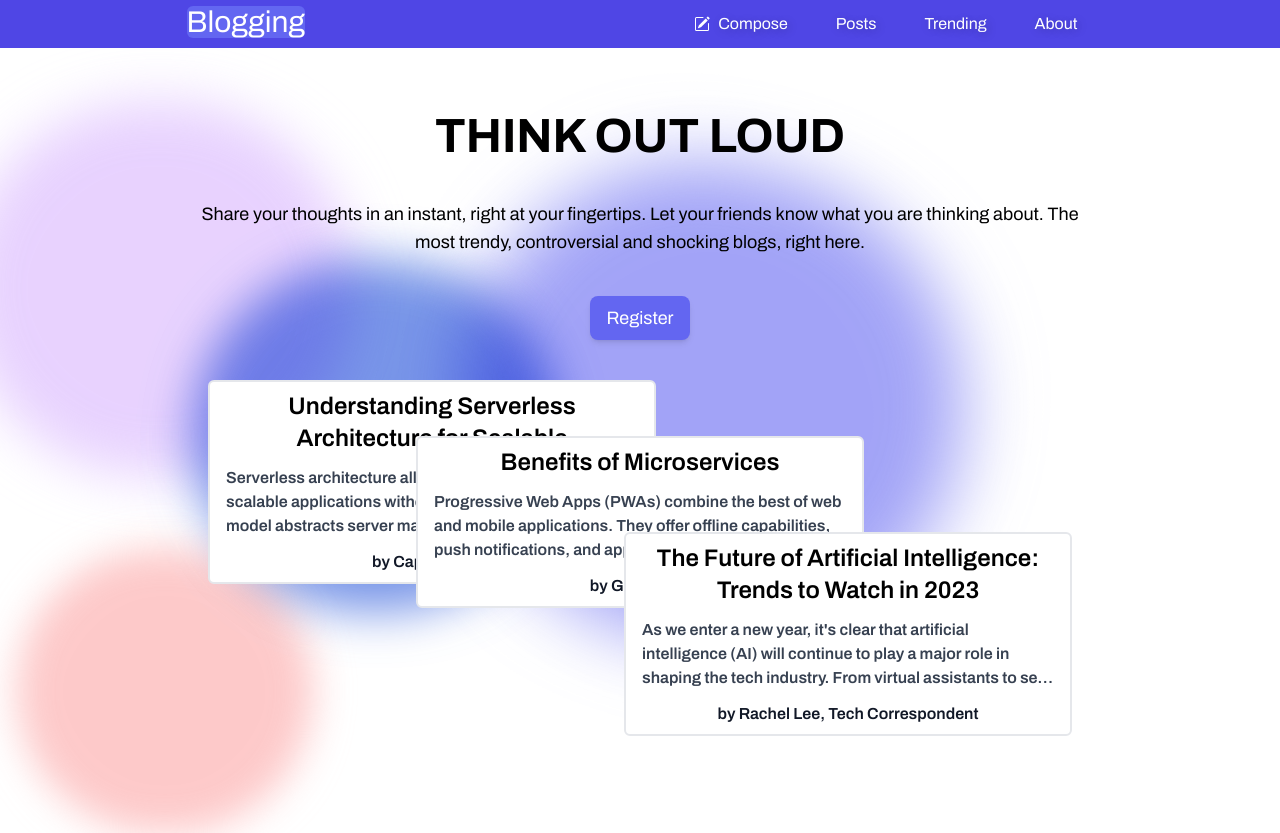
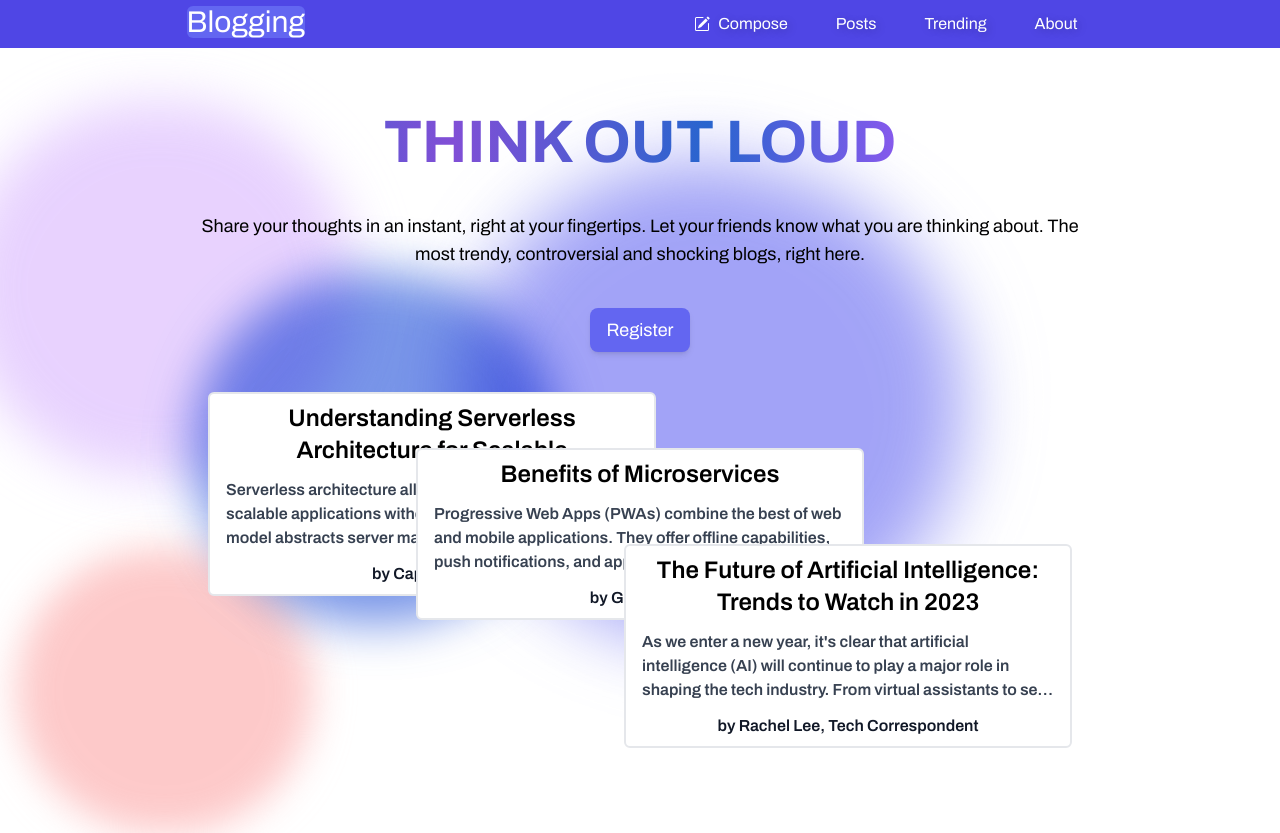
Before and after one commit to SamuelNduw/Blogging, a React (Vite) app in the folder frontend/my-blog/: page / in a window 1280 px wide. Built offline with nearby package versions, Linux system fonts and the light colour scheme; no server answers.

Commit message:
Animated gradient text was added to the title in the Hero section

```diff
--- a/frontend/my-blog/src/components/HeroSection.jsx
+++ b/frontend/my-blog/src/components/HeroSection.jsx
@@ -5,7 +5,7 @@ const HeroSection = () => {
   return (
     <>
         <div className='flex flex-col gap-10 justify-center items-center px-10'>
-                <h1 className='text-5xl uppercase font-bold'>
+                <h1 className='text-6xl uppercase font-bold gradient-text animate-gradient'>
                     Think out loud
                 </h1>
                 <p className="max-w-4xl text-center text-lg">
--- a/frontend/my-blog/src/index.css
+++ b/frontend/my-blog/src/index.css
@@ -34,6 +34,14 @@ body{
 .active{
     @apply bg-indigo-500 duration-150 ease-in-out rounded-md
 }
+.gradient-text {
+    background-image: linear-gradient(to right, #a855f7, #2865ce, #814fd6, #2865ce, #a855f7, #2865ce, #814fd6);
+    background-clip: text;
+    -webkit-background-clip: text; /* Ensure compatibility with WebKit-based browsers */
+    color: transparent; /* This is important to make the gradient visible */
+    background-size: 300% 300%;
+}
+
 
 @layer utilities {
     .animation-delay-2000 {
--- a/frontend/my-blog/tailwind.config.js
+++ b/frontend/my-blog/tailwind.config.js
@@ -14,7 +14,8 @@ export default {
       animation:{
         blob: "blob 9s infinite",
         blob2: "blob2 8s infinite",
-        blob3: "blob3 7s infinite"
+        blob3: "blob3 7s infinite",
+        gradient: "gradient 7s linear infinite"
       },
       keyframes: {
         blob: {
@@ -61,7 +62,15 @@ export default {
           "100%": {
             transform: "translate(0px, 0px) scale(1) rotate(-15deg)",
           },
+        },
+        gradient: {
+          '0%': { backgroundPosition: '0% 50%' },
+          '50%': { backgroundPosition: '100% 50%' },
+          '100%': { backgroundPosition: '0% 50%' },
         }
+      },
+      backgroundSize: {
+        '200%': '200% 200%',
       }
     },
     screens: {
```
